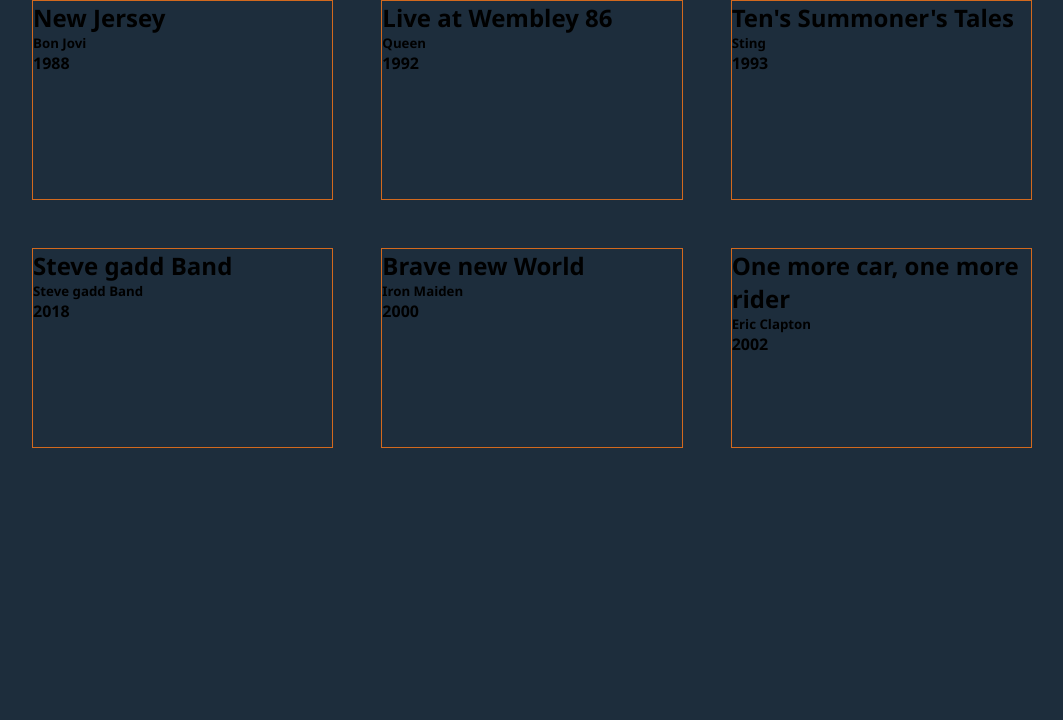
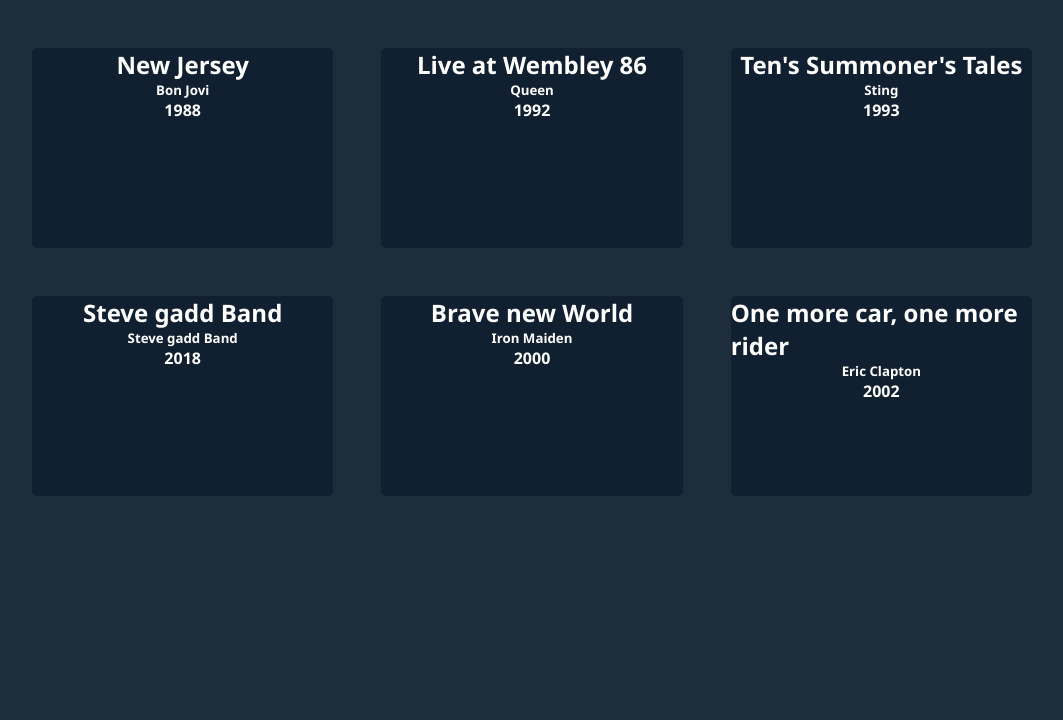
Before and after one commit to Domenic0Ferrari/php-dischi-json, a PHP site: page / in a window 1280 px wide. Shown: the part 80-800 px from the top of the page, without its empty margins (108-1171 px from the left). Run offline with PHP 8.4, Linux system fonts and the light colour scheme.

Commit message:
add style in card

```diff
--- a/style.css
+++ b/style.css
@@ -16,6 +16,7 @@
 main {
     height: calc(100vh - 80px);
     background-color: #1D2D3C;
+    padding-top: 3rem;
 }
 
 .container {
@@ -32,5 +33,10 @@
 .card {
     width: calc((100% - 6rem) / 3);
     height: 200px;
-    border: 1px solid chocolate;
+    border-radius: 5px;
+    background-color: #112030;
+    display: flex;
+    flex-direction: column;
+    align-items: center;
+    color: white;
 }
```
